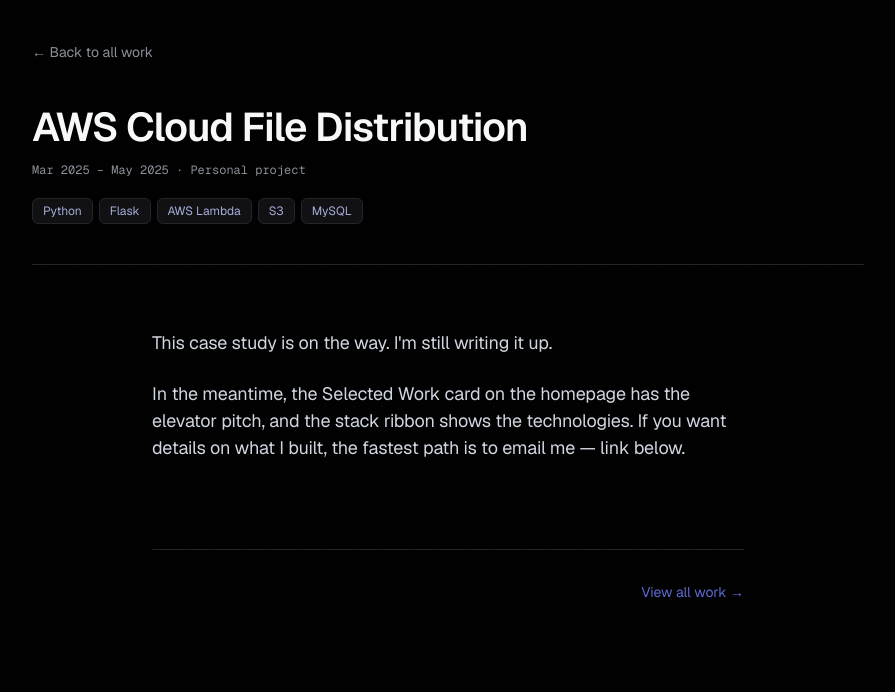
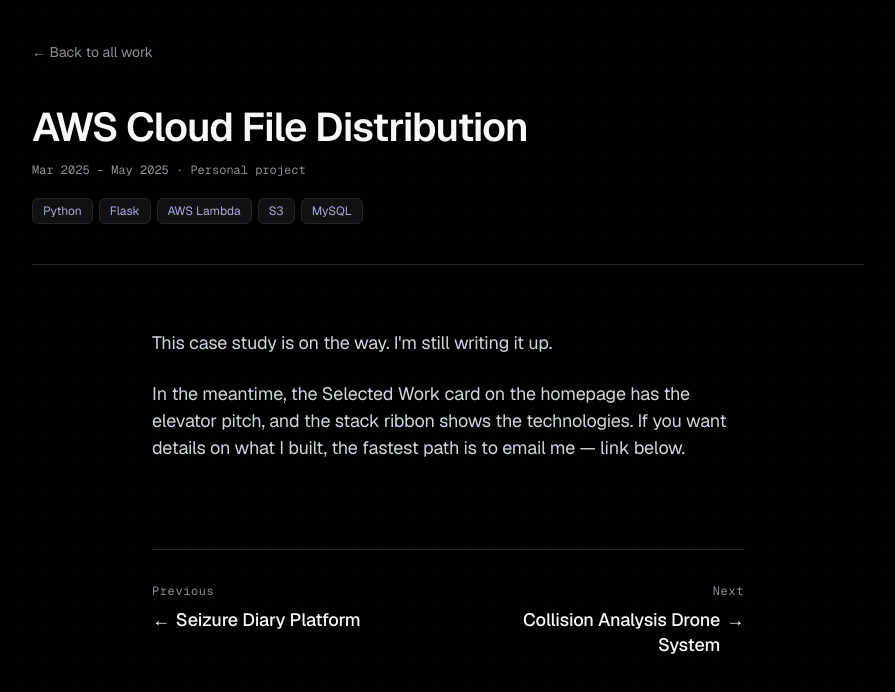
Before and after one commit to dawsdo/portfolio, a Next.js app: page /projects/cloud-files in a window 1280 px wide. Shown: the top 692 px of the page, without its empty margins (192-1087 px from the left). Built offline with nearby package versions, Linux system fonts and the light colour scheme.

Commit message:
feat: previous/next navigation on case study pages with wrap-around

```diff
--- a/src/app/globals.css
+++ b/src/app/globals.css
@@ -290,3 +290,45 @@ body {
   .pacman-dot-m8,  .pacman-dot-m9,  .pacman-dot-m10,
   .pacman-dot-m11, .pacman-dot-m12 { display: none; }
 }
+
+/* ── CaseStudyNav ─────────────────────────────────────────────────────── */
+
+.cs-nav-arrow {
+  display: inline-block;
+  transition: transform 200ms ease-out;
+}
+
+.cs-nav-link-title {
+  transition: color 200ms ease-out;
+}
+
+/* Hover effects only on pointer devices that support true hover */
+@media (hover: hover) {
+  .cs-nav-prev:hover .cs-nav-link-title,
+  .cs-nav-next:hover .cs-nav-link-title {
+    color: var(--color-primary);
+  }
+  .cs-nav-prev:hover .cs-nav-arrow {
+    transform: translateX(-2px);
+  }
+  .cs-nav-next:hover .cs-nav-arrow {
+    transform: translateX(2px);
+  }
+}
+
+/* Focus state applies regardless of pointer type */
+.cs-nav-prev:focus-visible .cs-nav-link-title,
+.cs-nav-next:focus-visible .cs-nav-link-title {
+  color: var(--color-primary);
+}
+
+/* Collapse arrow slide for users who prefer reduced motion; color shift stays */
+@media (prefers-reduced-motion: reduce) {
+  .cs-nav-arrow {
+    transition: none;
+  }
+  .cs-nav-prev:hover .cs-nav-arrow,
+  .cs-nav-next:hover .cs-nav-arrow {
+    transform: none;
+  }
+}
--- a/src/app/projects/[slug]/page.tsx
+++ b/src/app/projects/[slug]/page.tsx
@@ -3,6 +3,7 @@ import path from "path";
 import { notFound } from "next/navigation";
 import Link from "next/link";
 import { MDXRemote } from "next-mdx-remote/rsc";
+import { CaseStudyNav } from "@/components/CaseStudyNav";
 
 type ProjectMeta = {
   slug: string;
@@ -16,7 +17,6 @@ type ProjectMeta = {
 };
 
 const PROJECT_ORDER = ["drone", "seizure-diary", "cloud-files"] as const;
-type ProjectSlug = (typeof PROJECT_ORDER)[number];
 
 function getMeta(slug: string): ProjectMeta | null {
   try {
@@ -129,13 +129,6 @@ export default async function ProjectPage({ params }: Props) {
   const meta = getMeta(slug);
   if (!meta) return notFound();
 
-  const currentIndex = PROJECT_ORDER.indexOf(slug as ProjectSlug);
-  const nextSlug =
-    currentIndex !== -1 && currentIndex < PROJECT_ORDER.length - 1
-      ? PROJECT_ORDER[currentIndex + 1]
-      : null;
-  const nextMeta = nextSlug ? getMeta(nextSlug) : null;
-
   const source = getMDXSource(slug);
 
   return (
@@ -187,32 +180,7 @@ export default async function ProjectPage({ params }: Props) {
         )}
       </article>
 
-      {/* Footer nav */}
-      <footer className="mx-auto max-w-[720px] px-6 pb-20 sm:px-10 sm:pb-32 lg:px-16">
-        <hr className="mb-8 border-0 border-t border-hairline" />
-        {nextMeta ? (
-          <div className="flex items-center justify-between">
-            <span className="text-xs uppercase tracking-[0.4px] text-ink-tertiary">
-              Next
-            </span>
-            <Link
-              href={`/projects/${nextMeta.slug}`}
-              className="rounded-sm text-sm text-primary transition-colors duration-200 ease-linear-out hover:text-primary-hover focus-visible:outline-none focus-visible:ring-2 focus-visible:ring-primary-focus"
-            >
-              {nextMeta.title} →
-            </Link>
-          </div>
-        ) : (
-          <div className="flex justify-end">
-            <Link
-              href="/#work"
-              className="rounded-sm text-sm text-primary transition-colors duration-200 ease-linear-out hover:text-primary-hover focus-visible:outline-none focus-visible:ring-2 focus-visible:ring-primary-focus"
-            >
-              View all work →
-            </Link>
-          </div>
-        )}
-      </footer>
+      <CaseStudyNav currentSlug={slug} />
     </main>
   );
 }
--- /dev/null
+++ b/src/components/CaseStudyNav.tsx
@@ -0,0 +1,95 @@
+import fs from "fs";
+import path from "path";
+import Link from "next/link";
+
+const PROJECT_SLUGS = ["drone", "seizure-diary", "cloud-files"] as const;
+type Slug = (typeof PROJECT_SLUGS)[number];
+
+type Meta = {
+  slug: string;
+  title: string;
+  status: "published" | "stub";
+};
+
+function getNavMeta(slug: string): Meta | null {
+  try {
+    const filePath = path.join(
+      process.cwd(),
+      "content",
+      "projects",
+      `${slug}.json`
+    );
+    const raw = JSON.parse(fs.readFileSync(filePath, "utf-8"));
+    return { slug: raw.slug, title: raw.title, status: raw.status };
+  } catch {
+    return null;
+  }
+}
+
+export function CaseStudyNav({ currentSlug }: { currentSlug: string }) {
+  const n = PROJECT_SLUGS.length;
+  const idx = PROJECT_SLUGS.indexOf(currentSlug as Slug);
+  if (idx === -1) return null;
+
+  const prevSlug = PROJECT_SLUGS[(idx - 1 + n) % n];
+  const nextSlug = PROJECT_SLUGS[(idx + 1) % n];
+
+  const prev = getNavMeta(prevSlug);
+  const next = getNavMeta(nextSlug);
+
+  if (!prev || !next) return null;
+
+  return (
+    <nav
+      aria-label="Case study navigation"
+      className="mx-auto max-w-[720px] px-6 sm:px-10 lg:px-16"
+    >
+      <hr className="border-0 border-t border-hairline" />
+      <div className="flex items-start justify-between gap-6 pb-24 pt-8">
+        {/* Previous */}
+        <Link
+          href={`/projects/${prev.slug}`}
+          aria-label={`Previous case study: ${prev.title}`}
+          className="cs-nav-prev inline-flex max-w-[45%] flex-col rounded-sm focus-visible:outline-none focus-visible:ring-2 focus-visible:ring-primary-focus"
+        >
+          <span className="font-mono text-[12px] tracking-[0.05em] text-ink-subtle">
+            Previous
+          </span>
+          <span className="cs-nav-link-title mt-2 flex items-baseline gap-1.5 text-[18px] font-medium leading-snug tracking-[-0.01em] text-ink">
+            <span className="cs-nav-arrow shrink-0">←</span>
+            <span>
+              {prev.title}
+              {prev.status === "stub" && (
+                <span className="ml-1.5 text-sm font-normal !text-ink-tertiary">
+                  (coming soon)
+                </span>
+              )}
+            </span>
+          </span>
+        </Link>
+
+        {/* Next */}
+        <Link
+          href={`/projects/${next.slug}`}
+          aria-label={`Next case study: ${next.title}`}
+          className="cs-nav-next inline-flex max-w-[45%] flex-col items-end rounded-sm focus-visible:outline-none focus-visible:ring-2 focus-visible:ring-primary-focus"
+        >
+          <span className="font-mono text-[12px] tracking-[0.05em] text-ink-subtle">
+            Next
+          </span>
+          <span className="cs-nav-link-title mt-2 flex items-baseline gap-1.5 text-right text-[18px] font-medium leading-snug tracking-[-0.01em] text-ink">
+            <span>
+              {next.title}
+              {next.status === "stub" && (
+                <span className="ml-1.5 text-sm font-normal !text-ink-tertiary">
+                  (coming soon)
+                </span>
+              )}
+            </span>
+            <span className="cs-nav-arrow shrink-0">→</span>
+          </span>
+        </Link>
+      </div>
+    </nav>
+  );
+}
```
